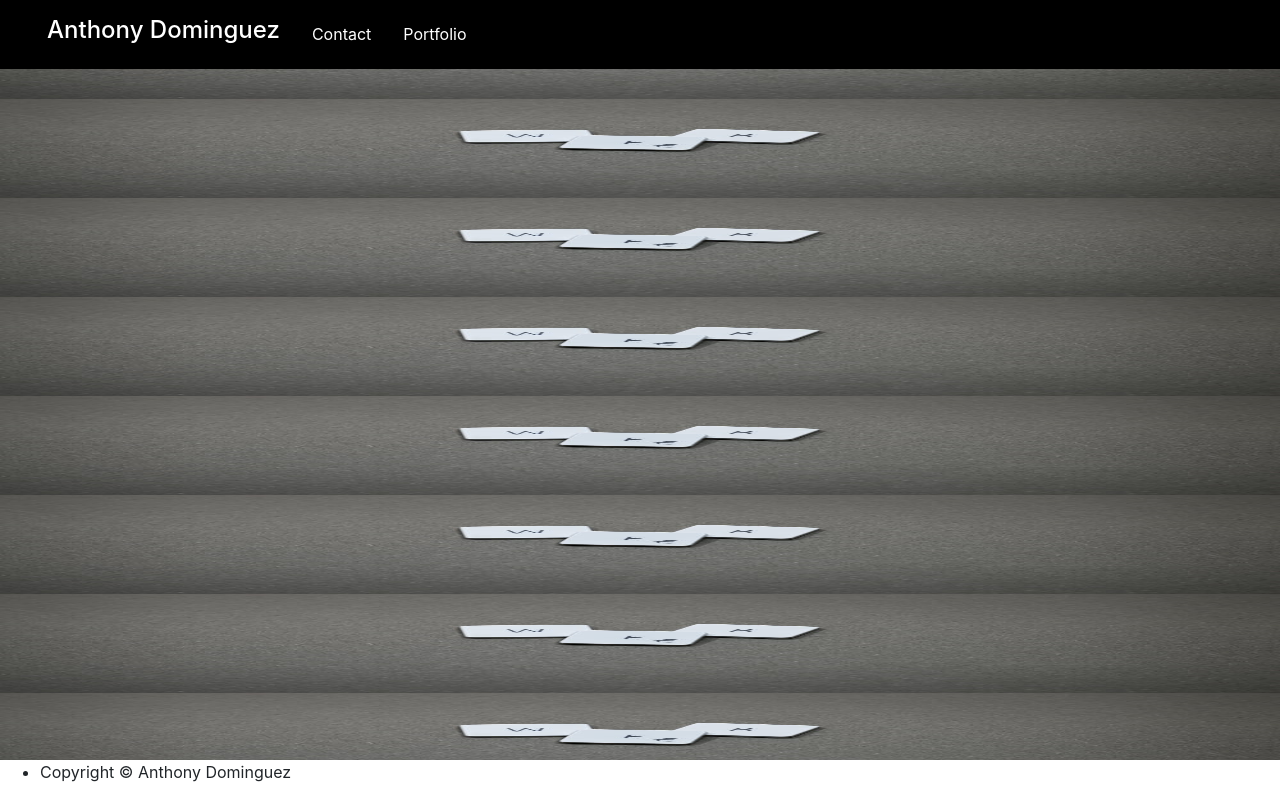
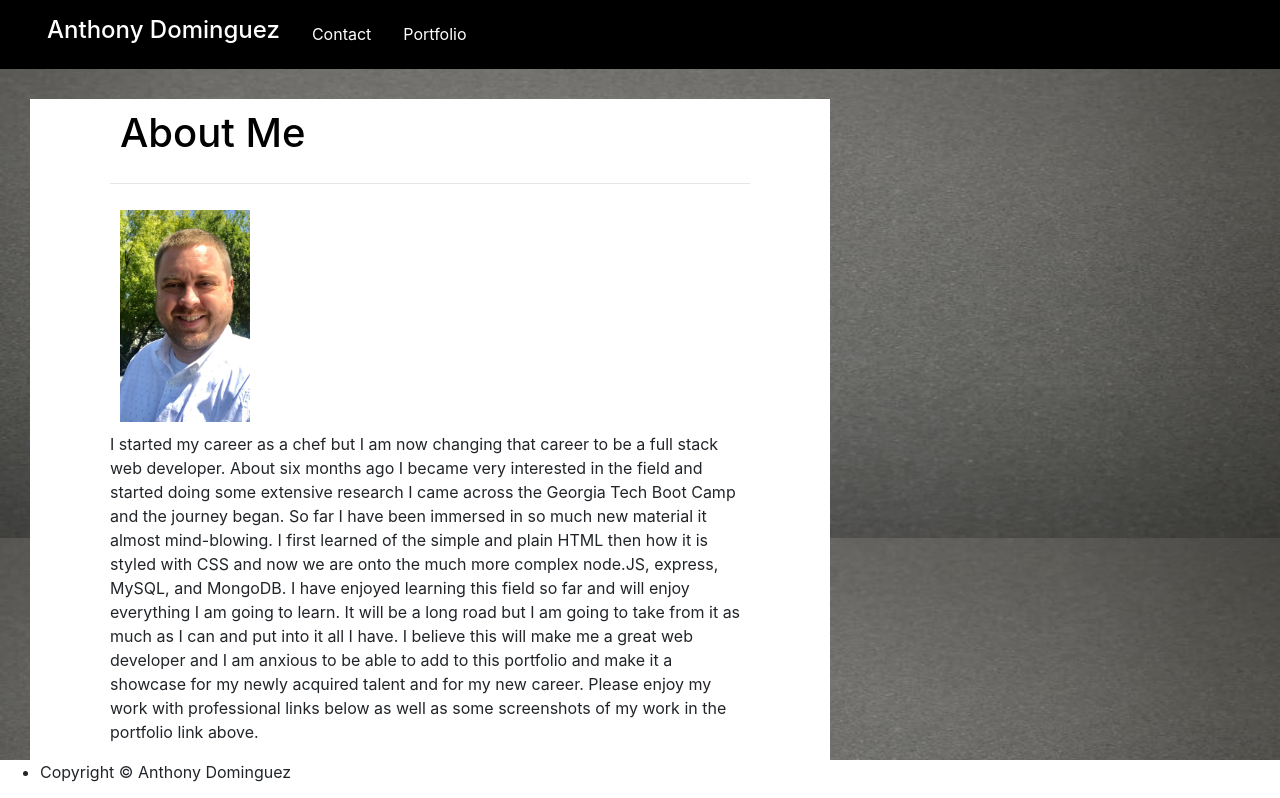
Before and after one commit to anthonydominguez86/anthony-dominguez-86-react, a React (Create React App) app in the folder portfolio/: page / in a window 1280 px wide. Shown: the top 798 px of the page. Built offline with nearby package versions, Linux system fonts and the light colour scheme.

Commit message:
added to README and updated home route for initial start of app

```diff
--- a/portfolio/src/App.js
+++ b/portfolio/src/App.js
@@ -11,6 +11,7 @@ function App() {
     <Router>
       <div>
         <NavBar />
+        <Route exact path="/" component={About} />
         <Route exact path="/about" component={About} />
         <Route path="/contact" component={Contact} />
         <Route exact path="/portfolio" component={Portfolio} />
```
Also changed, not shown: 1 other file (tests, documents, lock files or other folders).
